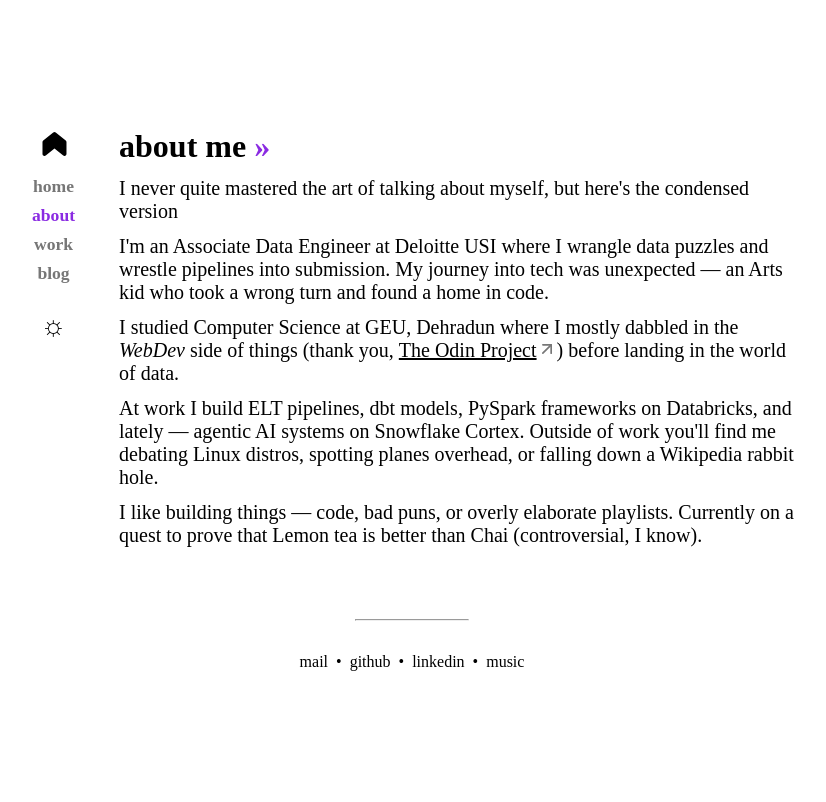
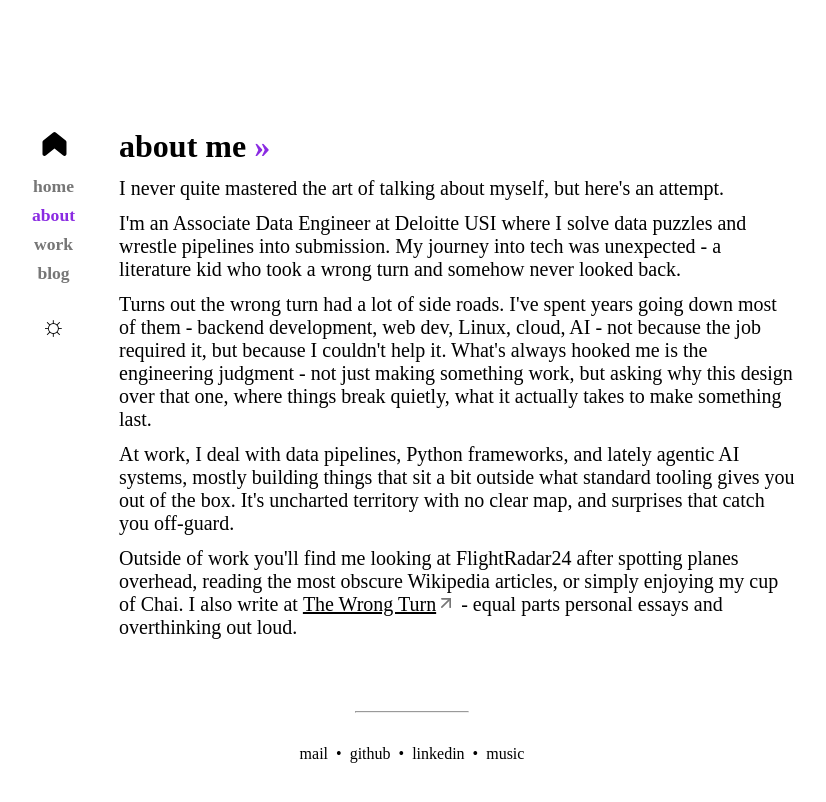
Before and after one commit to asdhamidi/asdhamidi.github.io, a React (Vite) app: page /about in a window 1280 px wide. Shown: the top 802 px of the page, without its empty margins (228-1054 px from the left). Built offline with nearby package versions, Linux system fonts and the light colour scheme; a web font is replaced by a local one.

Commit message:
Update about.jsx

```diff
--- a/src/components/about.jsx
+++ b/src/components/about.jsx
@@ -5,20 +5,19 @@ const About = ({}) => {
       <>
         <h1 className="content-title">about me</h1>
         <p>
-            I never quite mastered the art of talking about myself, but here's the condensed version
+            I never quite mastered the art of talking about myself, but here's an attempt.
         </p>
         <p>
-            I'm an Associate Data Engineer at Deloitte USI where I wrangle data puzzles and wrestle pipelines into submission. My journey into tech was unexpected — an Arts kid who took a wrong turn and found a home in code.
+            I'm an Associate Data Engineer at Deloitte USI where I solve data puzzles and wrestle pipelines into submission. My journey into tech was unexpected - a literature kid who took a wrong turn and somehow never looked back.
         </p>
         <p>
-            I studied Computer Science at GEU, Dehradun where I mostly dabbled in the <i>WebDev</i> side of things
-            (thank you, <a href="https://www.theodinproject.com/" target="_blank" rel="noopener noreferrer">The Odin Project<svg xmlns="http://www.w3.org/2000/svg" width="20" height="20" viewBox="0 0 24 24" fill="none" stroke="#777" strokeWidth="2" strokeLinecap="round" strokeLinejoin="round" className="lucide lucide-arrow-up-right" aria-hidden="true"><path d="M7 7h10v10"></path><path d="M7 17 17 7"></path></svg></a>) before landing in the world of data.
+            Turns out the wrong turn had a lot of side roads. I've spent years going down most of them - backend development, web dev, Linux, cloud, AI - not because the job required it, but because I couldn't help it. What's always hooked me is the engineering judgment - not just making something work, but asking why this design over that one, where things break quietly, what it actually takes to make something last.
         </p>
         <p>
-            At work I build ELT pipelines, dbt models, PySpark frameworks on Databricks, and lately — agentic AI systems on Snowflake Cortex. Outside of work you'll find me debating Linux distros, spotting planes overhead, or falling down a Wikipedia rabbit hole.
+            At work, I deal with data pipelines, Python frameworks, and lately agentic AI systems, mostly building things that sit a bit outside what standard tooling gives you out of the box. It's uncharted territory with no clear map, and surprises that catch you off-guard.
         </p>
         <p>
-            I like building things — code, bad puns, or overly elaborate playlists. Currently on a quest to prove that Lemon tea is better than Chai (controversial, I know).
+            Outside of work you'll find me looking at FlightRadar24 after spotting planes overhead, reading the most obscure Wikipedia articles, or simply enjoying my cup of Chai. I also write at <a href="https://thewrongturn.substack.com/" target="_blank" rel="noopener noreferrer">The Wrong Turn<svg xmlns="http://www.w3.org/2000/svg" width="20" height="20" viewBox="0 0 24 24" fill="none" stroke="#777" strokeWidth="2" strokeLinecap="round" strokeLinejoin="round" className="lucide lucide-arrow-up-right" aria-hidden="true"><path d="M7 7h10v10"></path><path d="M7 17 17 7"></path></svg></a> - equal parts personal essays and overthinking out loud.
         </p>
       </>
   );
```
